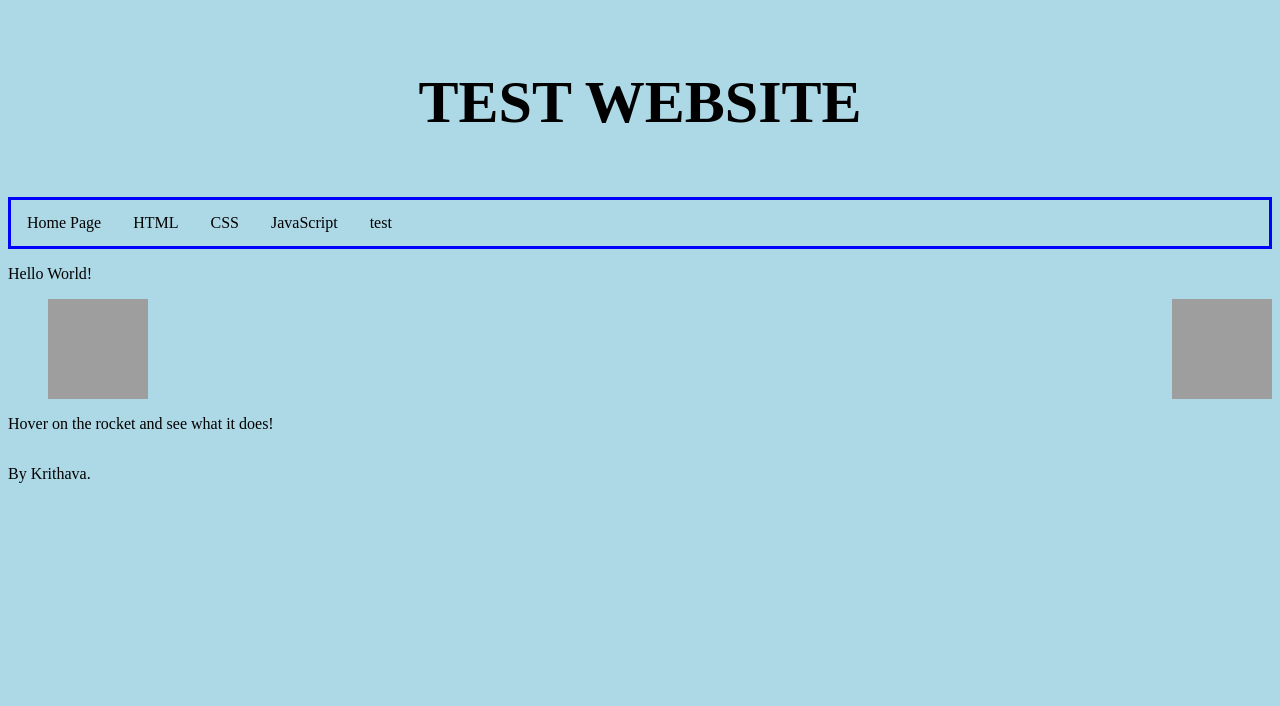
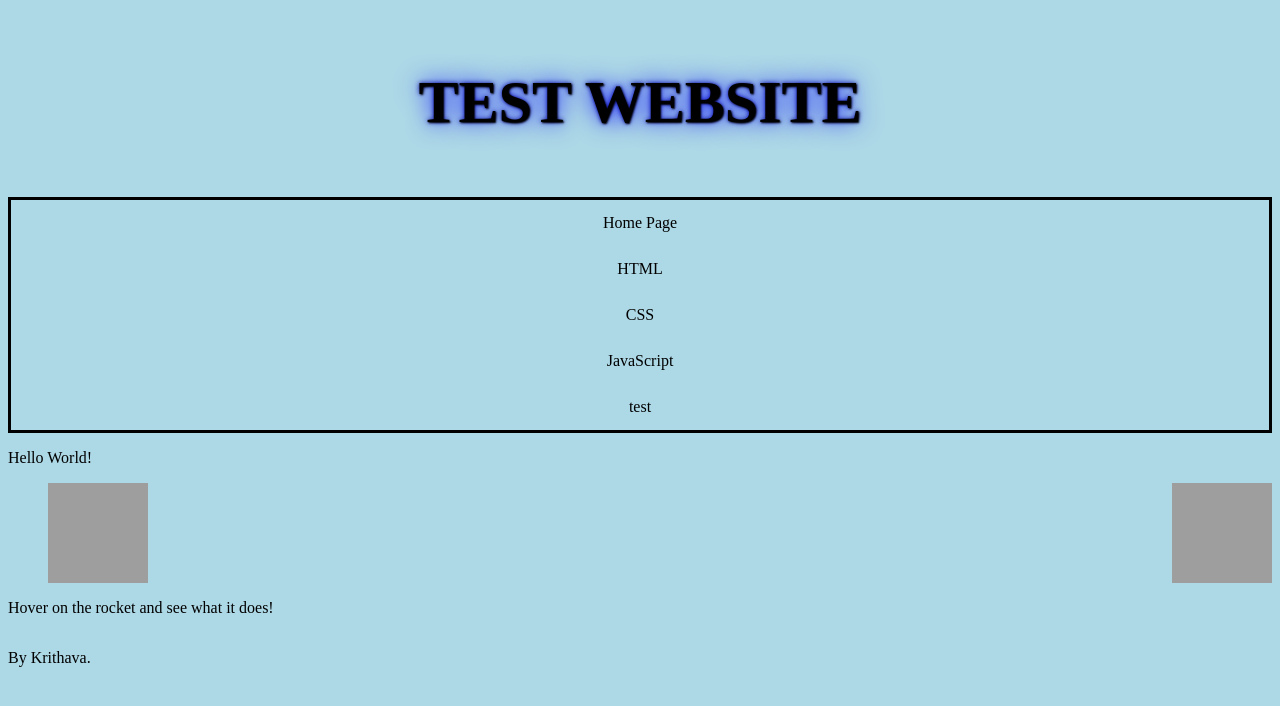
Before and after one commit to krithava/krithava.github.io, a plain HTML site: page index.html in a window 1280 px wide. Drawn offline with Linux system fonts and the light colour scheme; grey boxes are pictures that could not be loaded.

Commit message:
css experimentation

```diff
--- a/style.css
+++ b/style.css
@@ -3,6 +3,8 @@ header h1 {
     text-align: center;
     padding: 20px;
     font-size: 60px;
+    text-shadow: 1px 1px 2px black, 0 0 25px blue, 0 0 5px darkblue;
+
 }
 h2 {
   color: black;
@@ -24,12 +26,13 @@ nav ul {
   overflow: hidden;
   background-color: lightblue;
   border-style: solid;
-  border-color: #0000ff;
+  border-color: #000000;
   justify-content: center;
 }
 
 nav li {
-  float: left;
+  float: center;
+
 }
 
 nav li a {
@@ -38,6 +41,7 @@ nav li a {
   text-align: center;
   padding: 14px 16px;
   text-decoration: none;
+
 }
 
 nav li a:hover:not(.active) {
```
